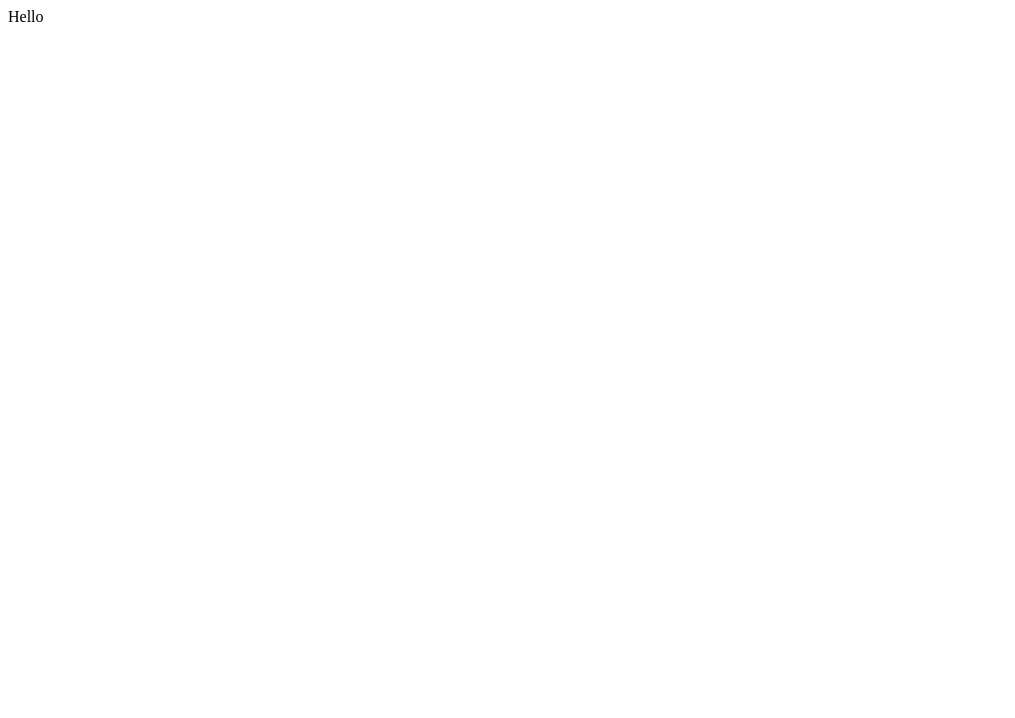
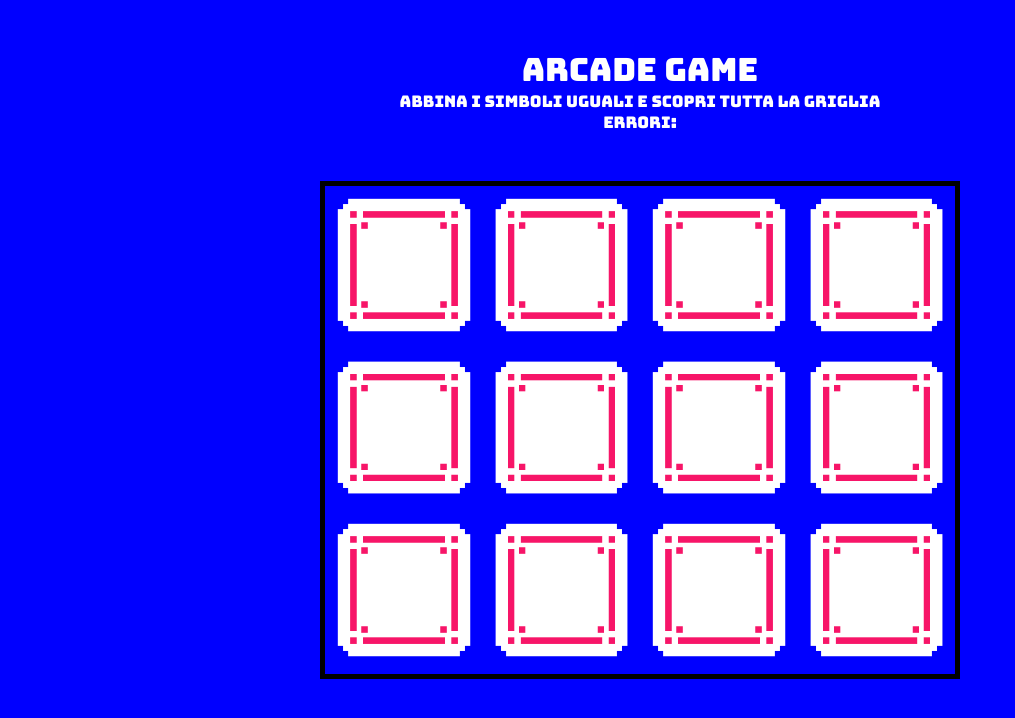
Before and after one commit to fraberret/kata-memory-game, a plain HTML site: page index.html in a window 1280 px wide. Shown: the whole page, without its empty margins (0-1015 px from the left). Drawn offline with Linux system fonts and the light colour scheme.

Commit message:
add static structure of game

```diff
--- a/index.html
+++ b/index.html
@@ -1,13 +1,67 @@
 <!DOCTYPE html>
 <html lang="en">
+
 <head>
     <meta charset="UTF-8">
     <meta name="viewport" content="width=device-width, initial-scale=1.0">
+    <link rel="preconnect" href="https://fonts.googleapis.com">
+<link rel="preconnect" href="https://fonts.gstatic.com" crossorigin>
+<link href="https://fonts.googleapis.com/css2?family=Bungee&display=swap" rel="stylesheet">
     <link rel="stylesheet" href="style.css">
     <title>Document</title>
 </head>
+
 <body>
-    Hello
+
+    <div class="titlesection">
+        <h1>Arcade Game</h1>
+        <p>Abbina i simboli uguali e scopri tutta la griglia</p>
+        <p>Errori:</p>
+    </div>
+
+    <div class="container">
+        <div class="row">
+            <div class="col-3">
+                <img src="./assets/images/back.png" alt="">
+            </div>
+            <div class="col-3">
+                <img src="./assets/images/back.png" alt="">
+            </div>
+            <div class="col-3">
+                <img src="./assets/images/back.png" alt="">
+            </div>
+            <div class="col-3">
+                <img src="./assets/images/back.png" alt="">
+            </div>
+            <div class="col-3">
+                <img src="./assets/images/back.png" alt="">
+            </div>
+            <div class="col-3">
+                <img src="./assets/images/back.png" alt="">
+            </div>
+            <div class="col-3">
+                <img src="./assets/images/back.png" alt="">
+            </div>
+            <div class="col-3">
+                <img src="./assets/images/back.png" alt="">
+            </div>
+            <div class="col-3">
+                <img src="./assets/images/back.png" alt="">
+            </div>
+            <div class="col-3">
+                <img src="./assets/images/back.png" alt="">
+            </div>
+            <div class="col-3">
+                <img src="./assets/images/back.png" alt="">
+            </div>
+            <div class="col-3">
+                <img src="./assets/images/back.png" alt="">
+            </div>
+
+        </div>
+    </div>
+
 </body>
 <script src="main.js"></script>
+
 </html>
--- a/style.css
+++ b/style.css
@@ -0,0 +1,46 @@
+*{
+    margin: 0;
+    padding: 0;
+    box-sizing: border-box;
+    font-family: "Bungee", sans-serif;
+    font-weight: 400;
+    font-style: normal;
+}
+
+body{
+    background-color: blue;
+}
+
+.container{
+    width: 50%;
+    margin: auto;
+    max-width:1920px;
+    border: 5px black solid;
+}
+
+.row{
+    display: flex;
+    flex-wrap: wrap;
+
+}
+
+.col-6{
+    width: calc(100%/12*6);
+}
+
+.col-3{
+
+    width: calc(100%/12*3);
+
+}
+
+img{
+    max-width: 100%;
+}
+
+.titlesection{
+    color: white;
+    text-align: center;
+    margin-bottom: 3rem;
+    margin-top: 3rem;
+}
```
